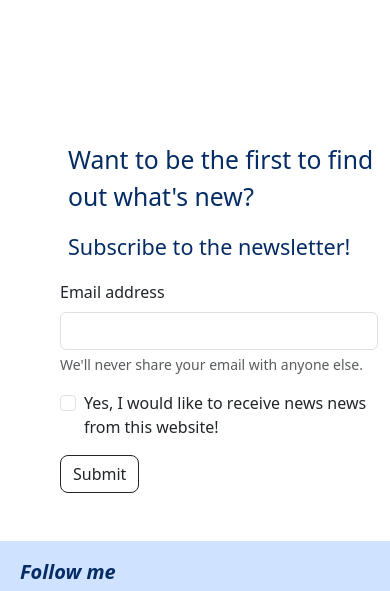
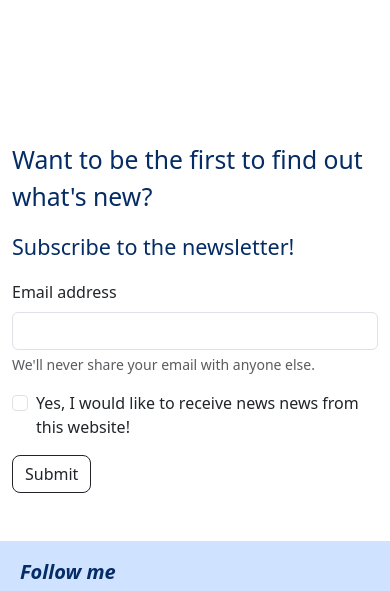
Before and after one commit to CatalinaNicoleta98/Catalina_Vrinceanu_DD_project, a website: page index.html in a window 390 px wide. Shown: the part 6359-6950 px from the top of the page. Drawn offline with nearby package versions, Linux system fonts and the light colour scheme.

Commit message:
New changes in the news section
Deleted some margins, changed section with container, deleted a comment and added margin auto to the image. Checked on big screen and for responsive, aligning.

```diff
--- a/index.html
+++ b/index.html
@@ -314,16 +314,16 @@
 
 
         <!-- HERE STARTS NEWS SECTION -->
-      <div class="section d-flex flex-row ms-5">
-        <div class="container mt-5" id="news" >
+      <div class="container d-flex flex-row">
+        <div class=" section mt-5" id="news" >
 
-            <p class="text-start fs-2 fw-light text-primary-emphasis ms-2 mt-5">Want to be the first to find out what's new?</p>
-            <p class="text-start fs-4 fw-lighter text-primary-emphasis ms-2">Subscribe to the newsletter!</p>
+            <p class="text-start fs-2 fw-light text-primary-emphasis mt-5">Want to be the first to find out what's new?</p>
+            <p class="text-start fs-4 fw-lighter text-primary-emphasis">Subscribe to the newsletter!</p>
 
 
-            <!-- SIGN-UP FORM -->
 
-            <div class="form d-flex justify-content-center justify-content-md-start ms-md-2 mb-5">
+
+            <div class="form d-flex justify-content-start mb-5">
 
               <form>
                 <div class="mb-3">
@@ -341,7 +341,7 @@
             </div>
 
         </div>
-        <div class="image d-none d-md-block mb-5 mt-5"><img src="img/canvas.png" alt="" height="500"></div>
+        <div class="image d-none d-md-block ms-auto mb-5 mt-5"><img src="img/canvas.png" alt="" height="500"></div>
 
       </div>
 
```
